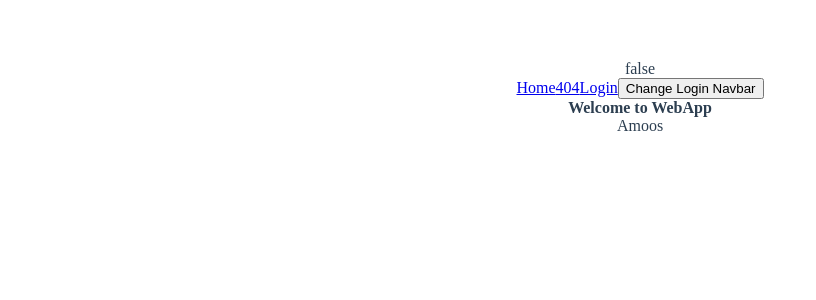
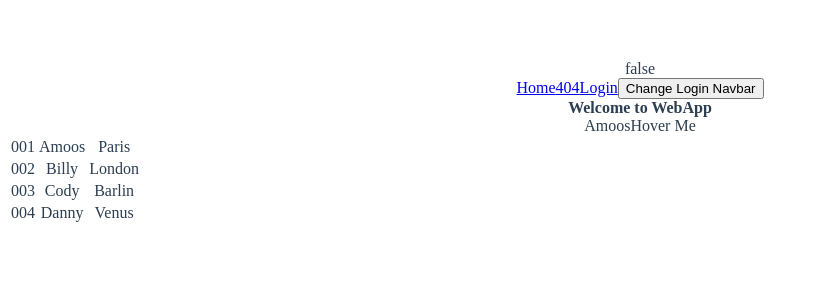
Before and after one commit to gmkhussain/vue, a Vue app in the folder webapp/: page /home in a window 1280 px wide. Shown: the top 300 px of the page, without its empty margins (0-816 px from the left). Built offline with nearby package versions, Linux system fonts and the light colour scheme.

Commit message:
:book: If and Loops

```diff
--- a/webapp/src/components/home.vue
+++ b/webapp/src/components/home.vue
@@ -4,10 +4,20 @@
 
     <div v-if="name">
       <span v-text="name"></span>
+       <span v-bind:title="tooltip">Hover Me</span>
     </div>
     <div v-else>
       Name not founded
+      <span v-title="tooltip"></span>
     </div>
+
+     <table>
+      <tr v-for="user in users">
+        <td> {{ user.id }} </td>
+        <td> {{ user.name }} </td>
+        <td> {{ user.city }} </td>
+      </tr>
+    </table>
 
    </div>
 </template>
@@ -18,7 +28,14 @@ export default {
   data () {
     return {
       name: "Amoos",
-      msg: 'Welcome to WebApp'
+      msg: 'Welcome to WebApp',
+      tooltip:  'Tooltip text',
+      users: [
+        { id: '001', name: "Amoos", city: "Paris" },
+        { id: '002', name: "Billy", city: "London" },
+        { id: '003', name: "Cody", city: "Barlin" },
+        { id: '004', name: "Danny", city: "Venus" }
+      ]
     }
   }
 }
```
Also changed, not shown: 1 other file (tests, documents, lock files or other folders).
